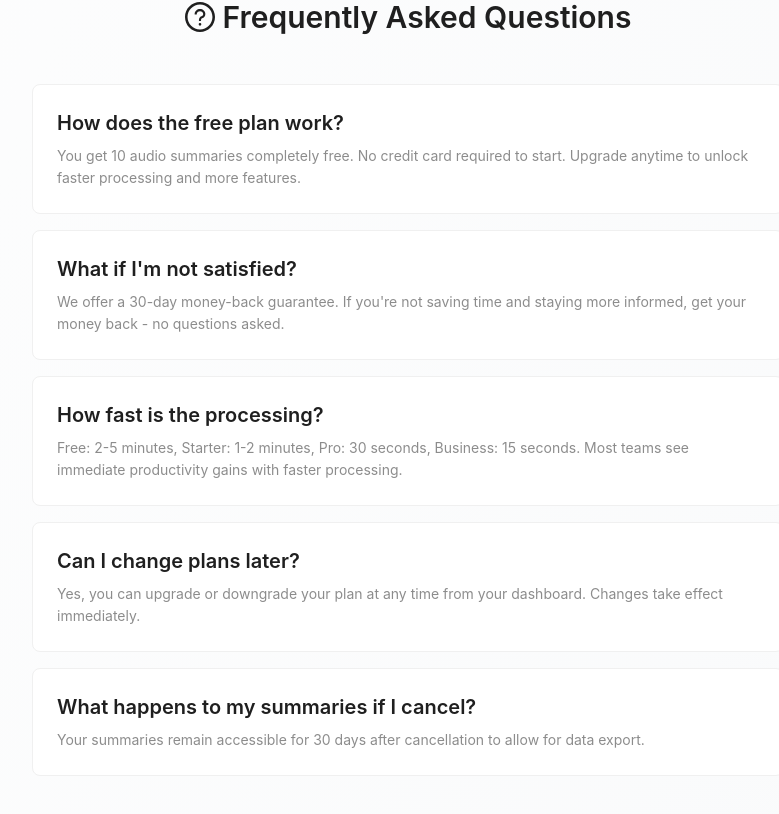
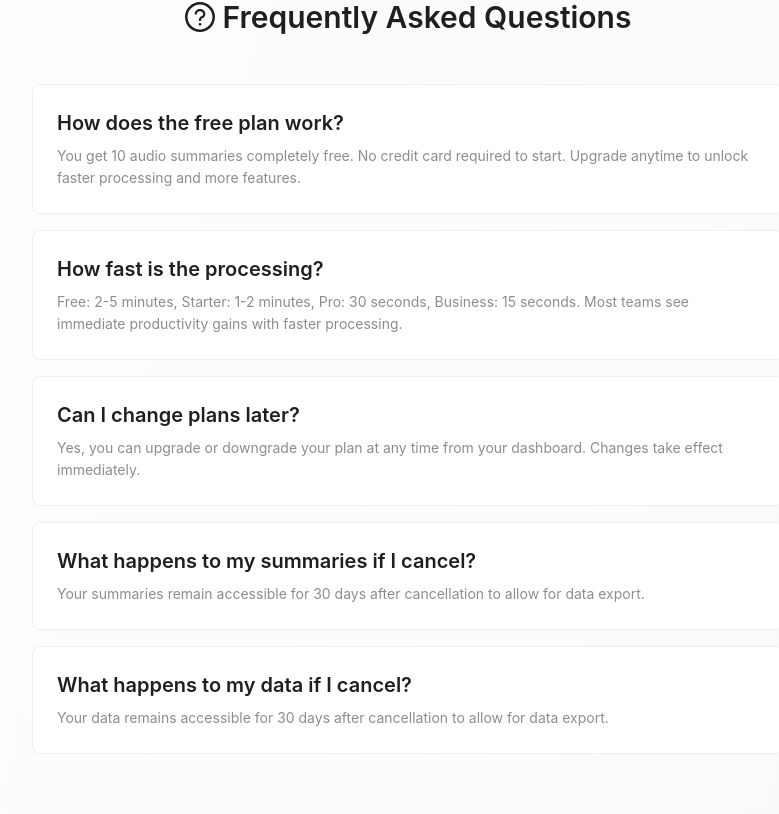
Before and after one commit to AnuragRamdasan/biirbal, a Next.js app: page /pricing in a window 1280 px wide. Shown: the part 2951-3765 px from the top of the page, without its empty margins (232-1011 px from the left). Built offline with nearby package versions, Linux system fonts and the light colour scheme; no server answers.

Commit message:
update FAQs

```diff
--- a/src/app/pricing/page.tsx
+++ b/src/app/pricing/page.tsx
@@ -202,10 +202,6 @@ export default function PricingPage() {
       answer: 'You get 10 audio summaries completely free. No credit card required to start. Upgrade anytime to unlock faster processing and more features.'
     },
     {
-      question: 'What if I\'m not satisfied?',
-      answer: 'We offer a 30-day money-back guarantee. If you\'re not saving time and staying more informed, get your money back - no questions asked.'
-    },
-    {
       question: 'How fast is the processing?',
       answer: 'Free: 2-5 minutes, Starter: 1-2 minutes, Pro: 30 seconds, Business: 15 seconds. Most teams see immediate productivity gains with faster processing.'
     },
@@ -216,6 +212,10 @@ export default function PricingPage() {
     {
       question: 'What happens to my summaries if I cancel?',
       answer: 'Your summaries remain accessible for 30 days after cancellation to allow for data export.'
+    },
+    {
+      question: 'What happens to my data if I cancel?',
+      answer: 'Your data remains accessible for 30 days after cancellation to allow for data export.'
     }
   ]
 
```
